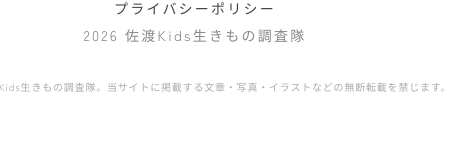
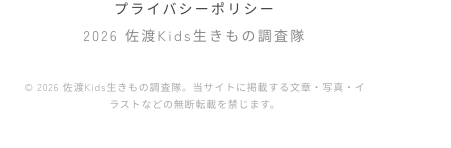
Before and after one commit to nino-0813/honma-kid01, a Next.js app: page / in a window 390 px wide. Shown: the part 11168-11316 px from the top of the page, 451 px wide, since content can reach past the window. Built offline with nearby package versions, Linux system fonts and the light colour scheme.

Commit message:
style(footer): wrap copyright on mobile to avoid horizontal scroll
Made-with: Cursor

```diff
--- a/app/page.tsx
+++ b/app/page.tsx
@@ -395,7 +395,7 @@ export default function Home() {
                 </p>
               </div>
             </div>
-            <p className="text-center text-[10px] leading-[1.7] tracking-[0.08em] text-[#aaa] whitespace-nowrap md:text-[11px]">
+            <p className="mx-auto w-full max-w-[520px] text-center text-[10px] leading-[1.7] tracking-[0.08em] text-[#aaa] md:whitespace-nowrap md:text-[11px]">
               © 2026 佐渡Kids生きもの調査隊。当サイトに掲載する文章・写真・イラストなどの無断転載を禁じます。
             </p>
           </div>
```
